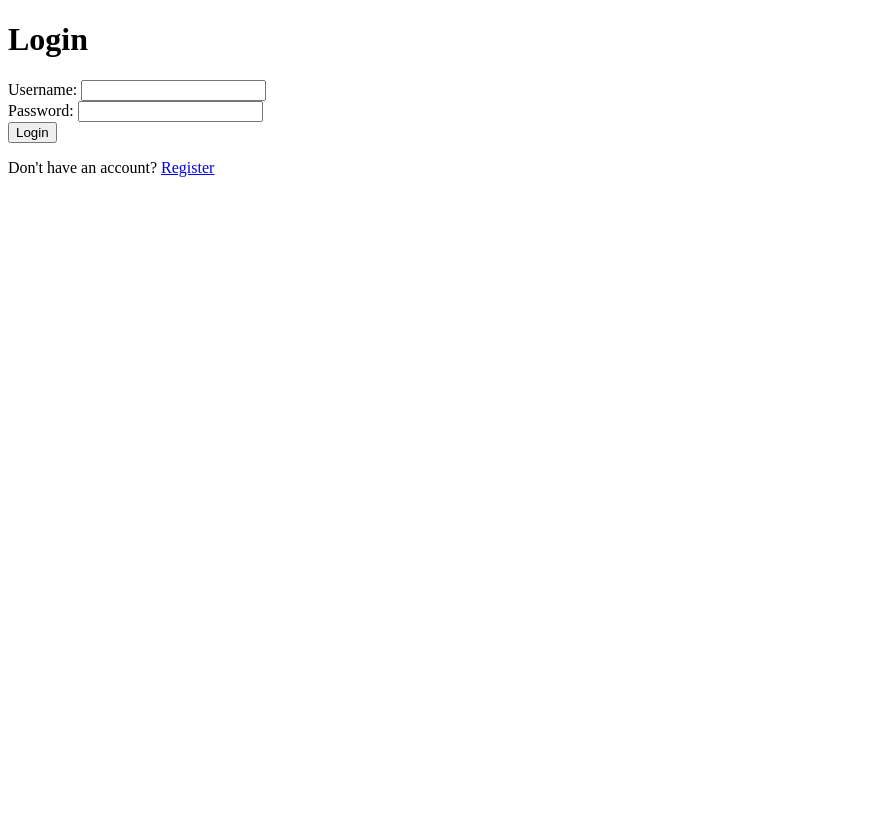
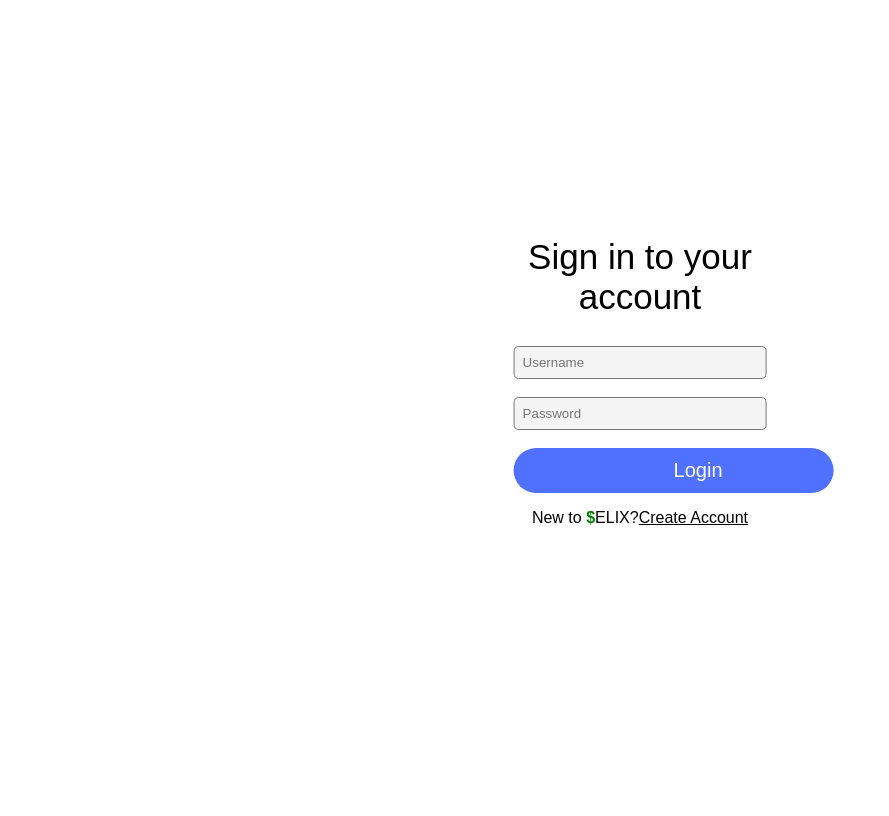
Before and after one commit to TallisElder/Online-marketplace, a Flask app: page /login in a window 1280 px wide. Shown: the whole page, without its empty margins (0-889 px from the left). Before the commit the page ends 177 px from the top, so only its background shows below. Run offline with Flask 3, Linux system fonts and the light colour scheme.

Commit message:
Basic Css for Login Page

```diff
--- a/templates/home.html
+++ b/templates/home.html
@@ -47,6 +47,7 @@
         .modal-overlay.active {
             display: block;
         }
+
     </style>
 </head>
 <body>
--- a/templates/login.html
+++ b/templates/login.html
@@ -6,14 +6,96 @@
     <title>Login</title>
 </head>
 <body>
-    <h1>Login</h1>
+    <main>
+
+    <div id="LoginContainer">
+<div id="center">
+    <h2>Sign in to your account</h2>
+
     <form method="POST" action="/login">
-        <label for="username">Username:</label>
-        <input type="text" id="username" name="username" required><br>
-        <label for="password">Password:</label>
-        <input type="password" id="password" name="password" required><br>
-        <button type="submit">Login</button>
+        <input type="text" id="username" name="username" placeholder="Username" required><br>
+        <input type="password" id="password" name="password" placeholder="Password" required><br>
+        <button type="submit" id="LoginButt">Login</button>
     </form>
-    <p>Don't have an account? <a href="/register">Register</a></p>
+<p>New to <span>$</span>ELIX?<a href="/register">Create Account</a></p>
+
+</div>
+    </div>
+
+</main>
 </body>
+
+
+
+
+
+
+
+
+
+<style>
+    body{
+        font-family: arial;
+    }
+    p{
+
+    }
+    h2{
+        font-size: 35px;
+        font-weight: 500;
+    }
+    span{
+        color: green;
+        font-weight: 900;
+    }
+
+    a{
+        color: black;
+    }
+
+    #center{
+        position: absolute;
+        top: 50%;
+        left: 50%;
+        transform: translate(-50%, -50%);
+        width: 20%;
+        height: 50%;
+        text-align: center;
+    }
+
+    #LoginContainer{
+        position: relative;
+        height: 100vh;
+
+    }
+
+    form{
+        display: flex;
+        flex-direction: column;
+    }
+    input:focus {
+        outline: none;
+    }
+
+    #username,#password{
+    padding: 0.5rem;
+    border-radius: 0.3rem;
+    border: 1px rgb(119, 119, 119) solid;
+    background-color: rgba(235, 235, 235, 0.555);
+
+    }
+
+    #LoginButt{
+        background-color: rgb(80, 112, 255);
+        border-style: none;
+        border-radius: 10rem;
+        padding: 0.7rem 10rem 0.7rem 10rem;
+        color: white;
+        font-size: 20px;
+    }
+
+
+
+</style>
+
 </html>
```
